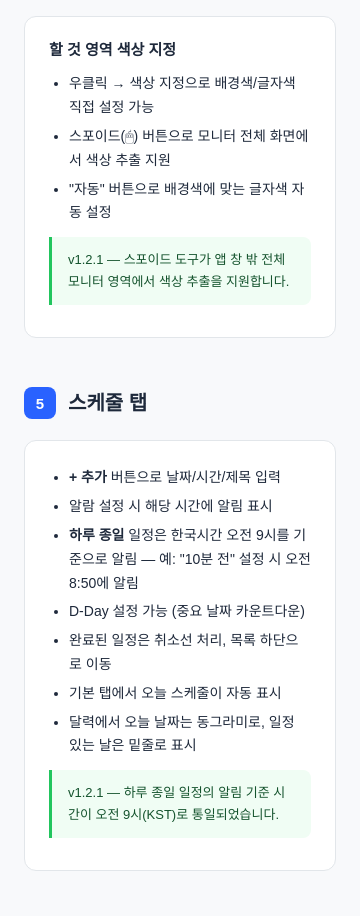
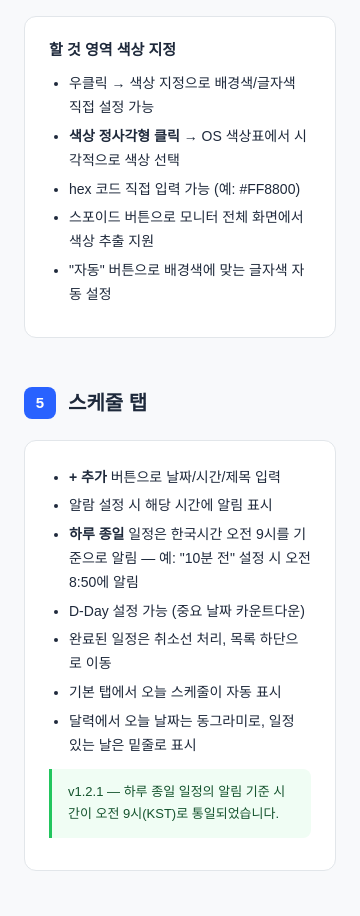
Before and after one commit to regina25846-code/kris-memo, an Electron app: page update/manual.html in a window 360 px wide. Shown: the part 3007-3923 px from the top of the page. Drawn offline with Linux system fonts and the light colour scheme.

Commit message:
docs: kris_memo 설명서 할 것 색상 UI 업데이트

```diff
--- a/update/manual.html
+++ b/update/manual.html
@@ -165,10 +165,11 @@
       <h3>할 것 영역 색상 지정</h3>
       <ul>
         <li>우클릭 → 색상 지정으로 배경색/글자색 직접 설정 가능</li>
-        <li>스포이드(🖱) 버튼으로 모니터 전체 화면에서 색상 추출 지원</li>
+        <li><b>색상 정사각형 클릭</b> → OS 색상표에서 시각적으로 색상 선택</li>
+        <li>hex 코드 직접 입력 가능 (예: #FF8800)</li>
+        <li>스포이드 버튼으로 모니터 전체 화면에서 색상 추출 지원</li>
         <li>"자동" 버튼으로 배경색에 맞는 글자색 자동 설정</li>
       </ul>
-      <div class="new2">v1.2.1 — 스포이드 도구가 앱 창 밖 전체 모니터 영역에서 색상 추출을 지원합니다.</div>
     </div>
   </div>
 
```
